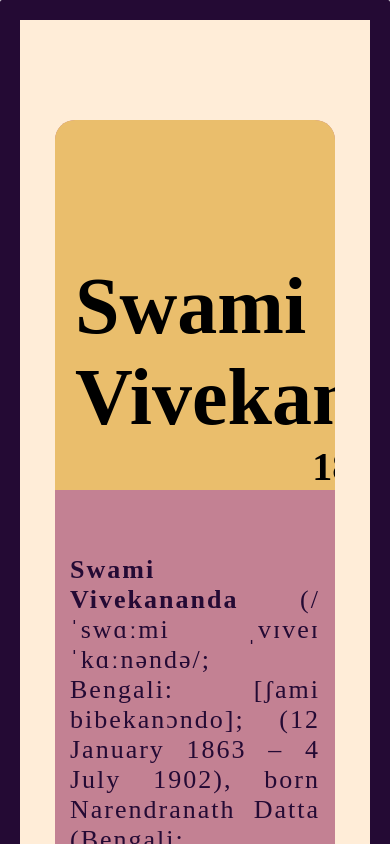
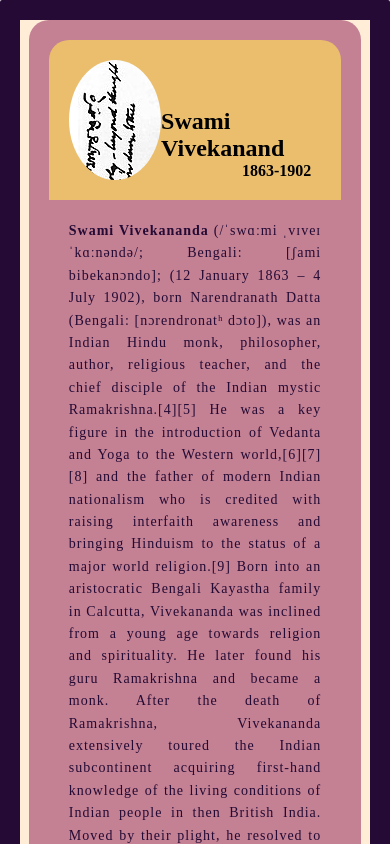
Before and after one commit to bharattraj/The_Tribute_Website, a plain HTML site: page index.html in a window 390 px wide. Shown: the top 844 px of the page. Drawn offline with Linux system fonts and the light colour scheme; a web font is replaced by a local one.

Commit message:
Update style.css

```diff
--- a/style.css
+++ b/style.css
@@ -1,8 +1,10 @@
-*{
-    margin: 0px;
-    padding: 0px;
+* {
+    margin: 0;
+    padding: 0;
+    box-sizing: border-box;
 }
 
+/* Base Styles */
 .container {
     background-color: #FFEDD8;
     min-height: 100vh;
@@ -10,77 +12,135 @@
     border-radius: 2px;
 }
 
-.content{
+.content {
     background-color: hsla(329, 72%, 31%, 0.5);
     max-width: 80%;
-    margin: 0px auto;
+    margin: 0 auto;
     border-radius: 20px;
     margin-bottom: 100px;
+    padding: 20px;
 }
 
-
-.top-section{
-    /* margin: 20px;     */
+.top-section {
     display: flex;
-    margin-top: 100px;
     justify-content: space-between;
     align-items: flex-end;
     background-color: #EABE6C;
     overflow: hidden;
     border-top-right-radius: 20px;
     border-top-left-radius: 20px;
+    padding: 20px;
 }
 
-.image{
-    margin-top: 25px;
-    margin: 10px;
-    height: 350px;
-    width: 300px;
+.image {
+    height: 200px; /* Adjusted for smaller screens */
+    width: 200px; /* Adjusted for smaller screens */
     border-radius: 50%;
     overflow: hidden;
 }
 
-.info h1{
-    font-size: 80px;
-
+.info h1 {
+    font-size: 40px; /* Adjusted for smaller screens */
     font-family: "Spectral SC", serif;
-    font-weight: 200;
-    /* font-style: normal; */
-
     font-weight: 800;
     margin-right: 10px;
 }
-.info h4{
-    font-size: 40px;
+
+.info h4 {
+    font-size: 24px; /* Adjusted for smaller screens */
     text-align: end;
-    margin-right: 10px
+    margin-right: 10px;
 }
-.about{
-    margin-top: 50px;
+
+.about {
+    padding: 20px;
 }
-.about p{
-    line-height: 30px;
-    line-break: 0px;
-    font-size: 26px;
-    letter-spacing: 2px;
+
+.about p {
+    line-height: 1.6;
+    font-size: 18px; /* Adjusted for smaller screens */
+    letter-spacing: 1px;
     text-align: justify;
-    color:#240A34;
+    color: #240A34;
+}
 
+.bottom-section {
+    padding: 20px;
 }
-.bottom-section{
-    margin-top: 50px;
+
+.bottom-section h2 {
+    font-size: 32px; /* Adjusted for smaller screens */
 }
-.bottom-section h2{
-    font-size: 40px;
+
+.bottom-section ul {
+    margin-top: 10px;
+    margin-left: 20px; /* Adjusted for smaller screens */
 }
-.bottom-section ul{
-    margin-top: 10px;
-    margin-left: 50px;
-}
-footer{
-    margin-top: 30px;
+
+footer {
+    padding-top: 20px;
     text-align: end;
 }
-.bottom-section, .about{
-    padding: 15px;
+
+/* Media Queries */
+@media only screen and (max-width: 768px) {
+    .content {
+        max-width: 90%; /* Adjusted for smaller screens */
+    }
+
+    .image {
+        height: 150px;
+        width: 150px;
+    }
+
+    .info h1 {
+        font-size: 32px;
+    }
+
+    .info h4 {
+        font-size: 20px;
+    }
+
+    .about p {
+        font-size: 16px;
+    }
+
+    .bottom-section h2 {
+        font-size: 28px;
+    }
+
+    .bottom-section ul {
+        margin-left: 10px;
+    }
 }
+
+@media only screen and (max-width: 480px) {
+    .content {
+        max-width: 95%; /* Adjusted for smaller screens */
+    }
+
+    .image {
+        height: 120px;
+        width: 120px;
+    }
+
+    .info h1 {
+        font-size: 24px;
+    }
+
+    .info h4 {
+        font-size: 16px;
+    }
+
+    .about p {
+        font-size: 14px;
+    }
+
+    .bottom-section h2 {
+        font-size: 24px;
+    }
+
+    .bottom-section ul {
+        margin-left: 5px;
+    }
+}
```
